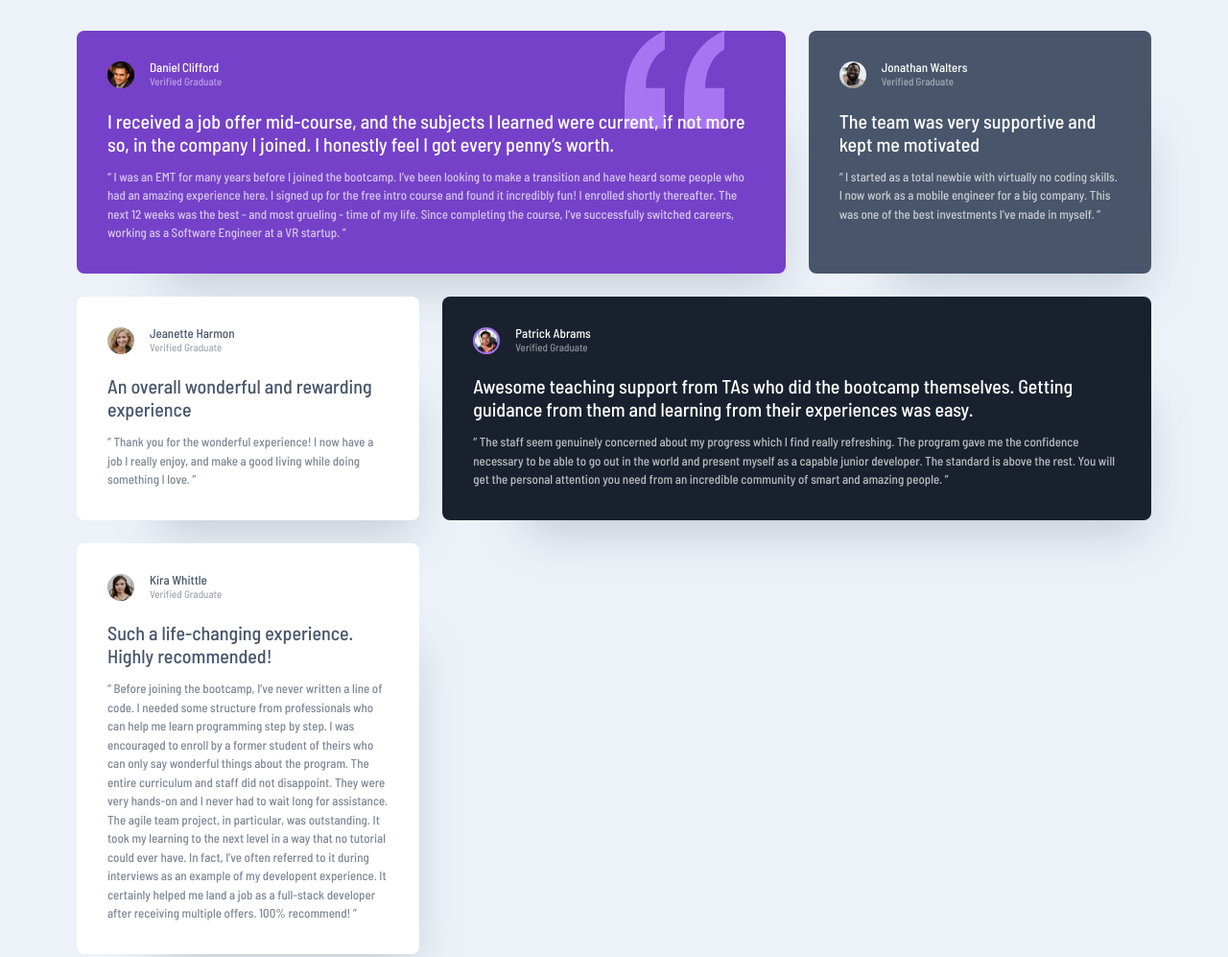
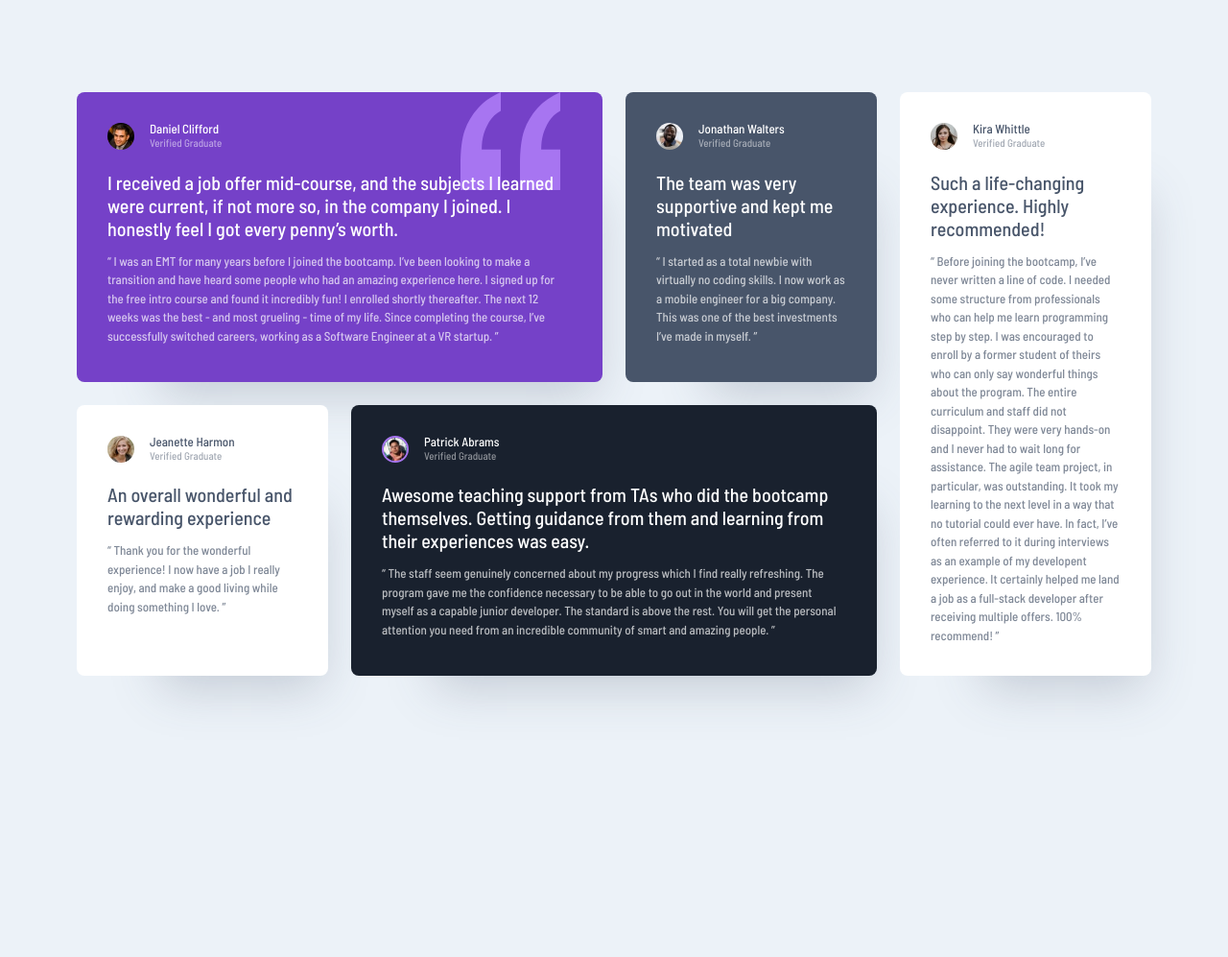
Before and after one commit to assilbekov/learn-practice-css-grid, a plain HTML site: page index.html in a window 1280 px wide. Shown: the top 997 px of the page at 96% size. After the commit the page ends 800 px from the top, so only its background shows below. Drawn offline with Linux system fonts and the light colour scheme.

Commit message:
add testimonial:last-child

```diff
--- a/start-own.css
+++ b/start-own.css
@@ -146,11 +146,15 @@ h3 {
   grid-column: span 2;
 }
 
+.grid-row-span-2 {
+  grid-row: span 2;
+}
+
 /* components */
 .testimonial-grid {
   display: grid;
   gap: 1.5rem;
-  grid-template-columns: repeat(3, 1fr);
+  grid-template-columns: repeat(4, 1fr);
 
   padding-block: 2rem;
   width: min(95%, 70rem);
@@ -162,6 +166,14 @@ h3 {
   padding: 2rem;
   border-radius: 0.5rem;
   box-shadow: 2.5rem 3.75rem 3rem -3rem hsl(var(--clr-secondary-400) / 0.25);
+}
+
+.testimonial:last-child {
+  grid-column-start: 4;
+  /* grid-row-end: 3; */
+  /* grid-row-start: 1;
+  grid-row-end: span 2; */
+  grid-row: 1 / 3;
 }
 
 .testimonial.quote {
```
